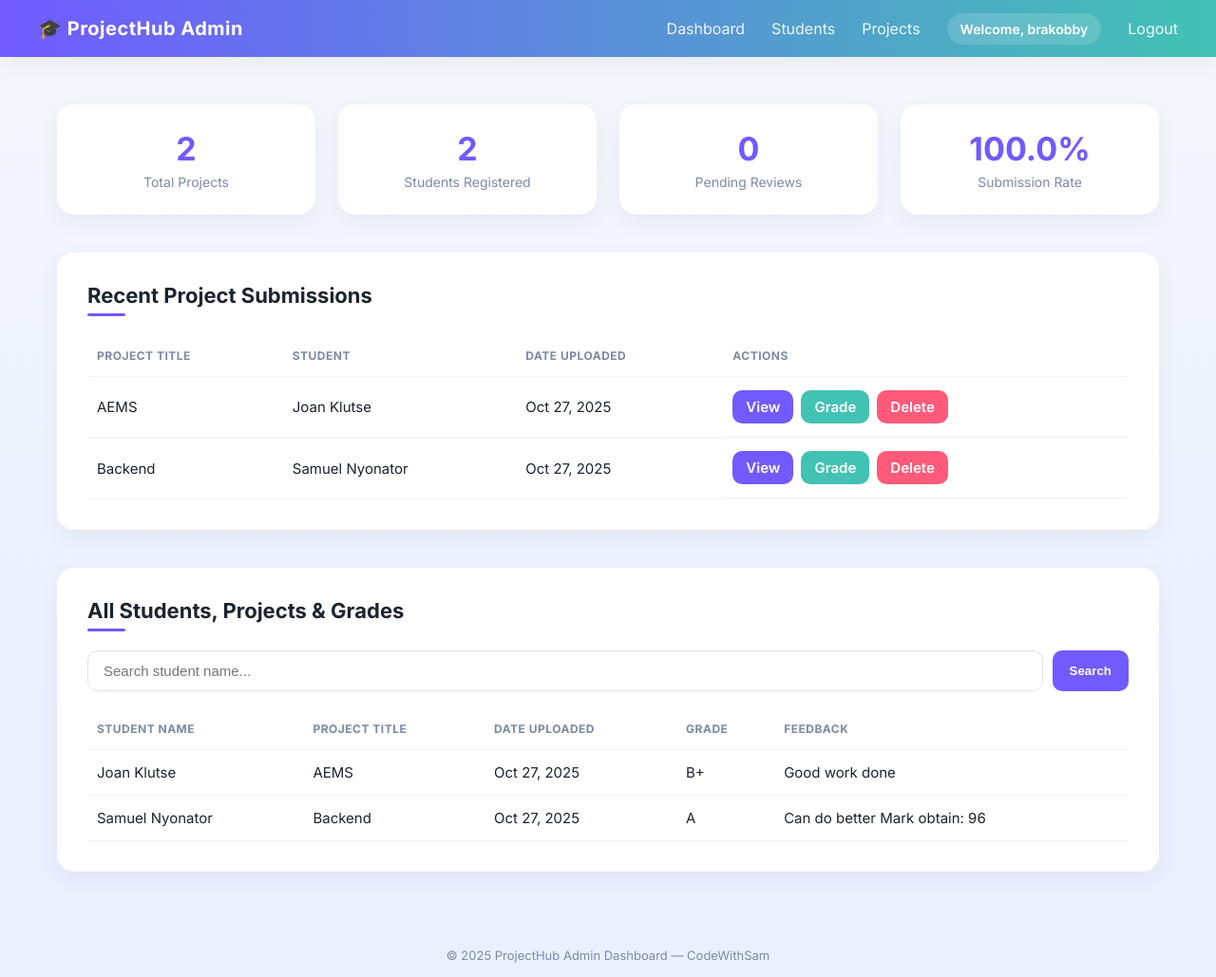
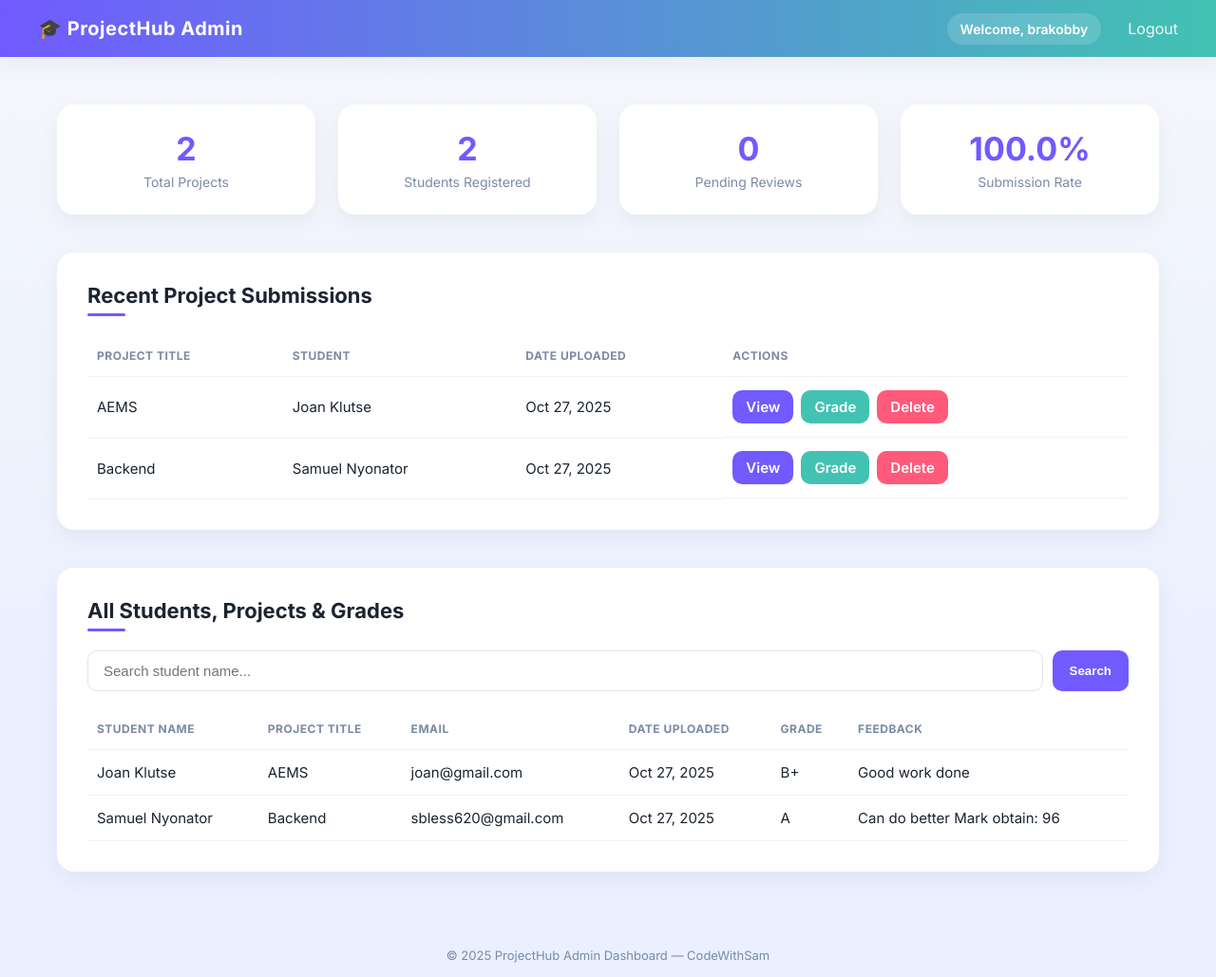
Before and after one commit to brakobby/uploadSystem, a Django app: page /admindash/ in a window 1280 px wide. Shown: the top 1029 px of the page at 95% size. Run offline with Django 5.2, Linux system fonts and the light colour scheme; a user stored in the database is signed in; data comes from the database, SQL or seed files in the repository; both versions use the stored data as it was after the commit.

Commit message:
added new update and took away the other links on the upload and admin pages

```diff
--- a/uploadSysV1/templates/adminPortal/admin.html
+++ b/uploadSysV1/templates/adminPortal/admin.html
@@ -239,9 +239,6 @@
   <nav>
     <div class="logo">🎓 ProjectHub Admin</div>
     <ul>
-      <li><a href="#">Dashboard</a></li>
-      <li><a href="#">Students</a></li>
-      <li><a href="#">Projects</a></li>
       <li><span class="admin-display">Welcome, {{ request.user.username }}</span></li>
       <li><a href="{% url 'admin_logout' %}">Logout</a></li>
     </ul>
@@ -302,6 +299,7 @@
           <tr>
             <th>Student Name</th>
             <th>Project Title</th>
+            <th>Email</th>
             <th>Date Uploaded</th>
             <th>Grade</th>
             <th>Feedback</th>
@@ -312,6 +310,7 @@
           <tr>
             <td>{{ student.user.fullname }}</td>
             <td>{{ student.project_title }}</td>
+            <td>{{ student.user.email }}</td>
             <td>{{ student.date_added|date:"M d, Y" }}</td>
             <td>{% if student.grade %}{{ student.grade }}{% else %}<em>Not graded yet</em>{% endif %}</td>
             <td>{{ student.feedback|default:"-" }}</td>
--- a/uploadSysV1/templates/mainpages/upload.html
+++ b/uploadSysV1/templates/mainpages/upload.html
@@ -182,7 +182,7 @@
   <nav>
     <div class="logo">🎓 ProjectHub Portal</div>
     <ul>
-      <li><a href="#">Home</a></li>
+
       <li><a href="#upload">Upload</a></li>
       <li><a href="#myfiles">My Files</a></li>
       <li><span class="user-display" id="userDisplay">Welcome, {{ request.session.username }}</span></li>
```
Also changed, not shown: db.sqlite3.
